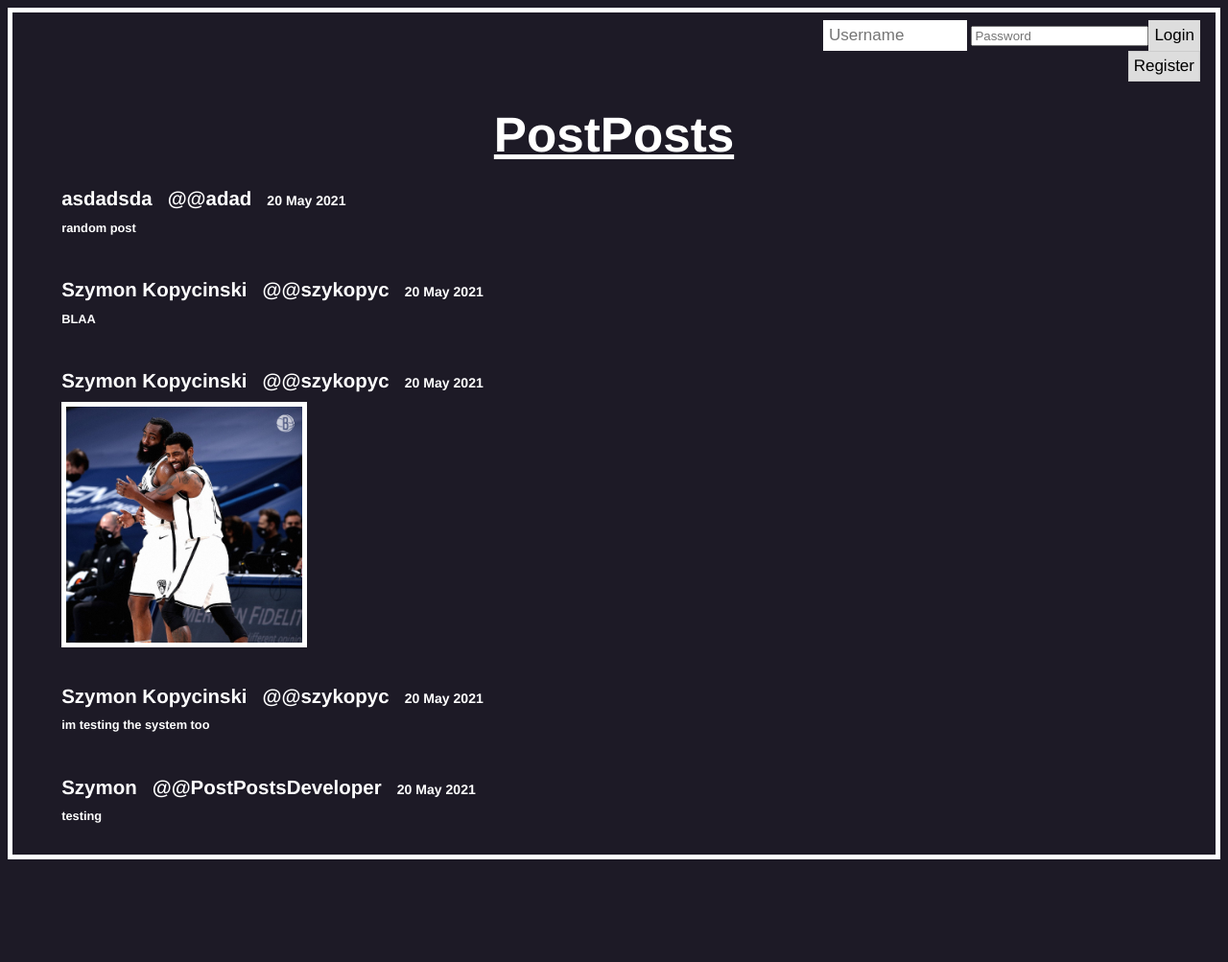
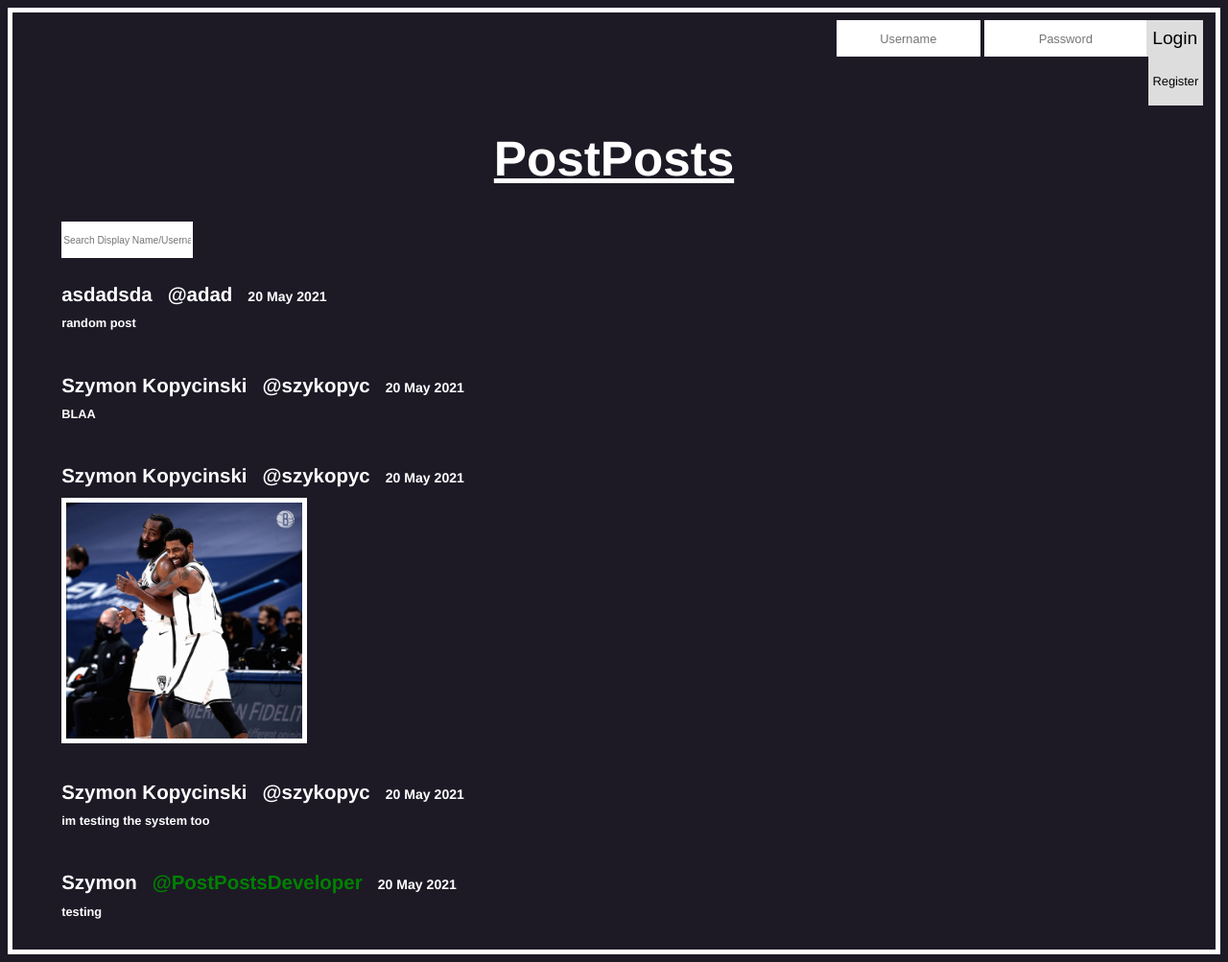
Before and after one commit to szykopyc/PostPosts, a Flask app: page / in a window 1280 px wide. Shown: the whole page at 96% size. Before the commit the page ends 896 px from the top, so only its background shows below. Run offline with Flask 2, Linux system fonts and the light colour scheme; data comes from the database, SQL or seed files in the repository; both versions use the stored data as it was after the commit.

Commit message:
Added search input to look at specific users posts, and fixed style css

```diff
--- a/main.py
+++ b/main.py
@@ -40,10 +40,14 @@ def post(author,textToPost,displayName,imageURL=''):
   con.commit()
   con.close()
 
-def showPosts():
+def showPosts(searchParameter=None):
   con = sqlite3.connect("PostPosts.db")
   cur = con.cursor()
-  cur.execute('''SELECT rowid,* FROM posts;''')
+  if searchParameter==None:
+    cur.execute('''SELECT rowid,* FROM posts;''')
+
+  else:
+    cur.execute(f'''SELECT rowid,* FROM posts WHERE username='@'||'{searchParameter}' OR displayName='{searchParameter}' OR post = '{searchParameter}'; ''')
   data=cur.fetchall()
   con.close()
   return data
@@ -104,6 +108,8 @@ def createPost():
 def login():
   if request.method == 'POST':
       user = request.form['uname']
+      if user[0]!='@':
+        user='@'+user
       passw = request.form['pword']
       passw=passw.encode()
       resp = make_response(redirect('/'))
@@ -135,6 +141,7 @@ def logout():
 def register():
   if request.method=="POST":
     username = request.form['username']
+    username='@'+username
     display = request.form['displayname']
     password=request.form['password']
     confirm=request.form['confirm']
@@ -152,17 +159,32 @@ def register():
       return redirect('/')
   return render_template('register.html')
 
+@app.route('/searchpost', methods=['POST','GET'])
+def searchPost():
+  if request.method=="POST":
+    posts=showPosts(request.form['searchQuery'])
+    userName = request.cookies.get('userName')
+    userPassword=request.cookies.get('userPassword')
+    noContentCookie=request.cookies.get('nocontentwarning')
+
+    try:
+      return render_template('index.html',posts=posts.reverse(),noContentCookie=noContentCookie,cookie=userName,passCookie=userPassword)
+    except:
+      return render_template('index.html',posts=posts, noContentCookie=noContentCookie,cookie=userName,passCookie=userPassword)
+
+
 @app.route('/')
 def home():
   posts=showPosts()
   userName = request.cookies.get('userName')
   userPassword=request.cookies.get('userPassword')
   noContentCookie=request.cookies.get('nocontentwarning')
-
   try:
     return render_template('index.html',posts=posts.reverse(),noContentCookie=noContentCookie,cookie=userName,passCookie=userPassword)
   except:
     return render_template('index.html',posts=posts, noContentCookie=noContentCookie,cookie=userName,passCookie=userPassword)
 
+
+
 if __name__ ==  '__main__':
     app.run(host='0.0.0.0',debug=True)
--- a/static/style.css
+++ b/static/style.css
@@ -8,8 +8,10 @@ body {
   border: 5px solid white;
   overflow: auto;
   overflow-x: hidden;
+  word-wrap: break-word;
+}
 
-}
+html,body { min-height: 100%; }
 
 h2.author {
   display:inline;
@@ -43,6 +45,11 @@ h2.post{
   padding-top: 1vw;
   white-space: normal;
 }
+
+.postContent {
+  width: 10vw;
+}
+
 .createPostWrapper {
     font-family: "HelveticaNeue-Light", "Helvetica Neue Light", "Helvetica Neue",
     Helvetica, Arial, "Lucida Grande", sans-serif;
@@ -76,7 +83,6 @@ img {
   background-color: #1d1a26;
   padding: 8px 10px;
   border-radius: 8px ;
-  font-size: 17px;
   font-weight: bold;
 }
 
@@ -167,9 +173,10 @@ img {
   color: black;
   padding: 5px;
   float: right;
-  margin-right: 16px;
-  font-size: 17px;
-  border: 1px solid #ccc;
+  margin-right: 1vw;
+  font-size: 1vw;
+  min-width: 1.2vw;
+  min-height: 3vw;
 }
 /* Style the input container */
 .topnav .login-container {
@@ -190,11 +197,13 @@ img {
   float: right;
   padding: 6px;
   margin-top: 8px;
-  margin-right: 16px;
+  margin-right: 1vw;
   background: #ddd;
   font-size: 17px;
   border: none;
   cursor: pointer;
+  font-size: 0.8vw;
+  min-height: 3vw;
 }
 
 label {
@@ -219,12 +228,57 @@ label {
     width: 100%;
     margin: 0;
     padding: 14px;
+    font-size: 4vw;
   }
   .topnav input[type=text] {
     border: 1px solid #ccc;
+    font-size: 5vw;
+  }
+  .topnav input{
+    min-width: 100%;
+    min-height: 3vw;
+  }
+  ::-webkit-input-placeholder {
+    text-align: center;
+    font-size: 4vw;
   }
 }
 
 #developer {
   color: green;
 }
+
+.searchPost{
+  margin-left: 4vw;
+  font-size: 5vw;
+}
+
+#searchQuery{
+  font-size: 0.8vw;
+  min-width: 9vw;
+  border:0;
+  min-height: 3vw;
+}
+
+#searchQuery::-webkit-input-placeholder{
+  text-align: center;
+}
+
+#logouttext,#logoutbutton {
+  font-size: 1.2vw;
+}
+
+#username,#password {
+  font-size: 1vw;
+  border:0;
+  min-height: 3vw;
+}
+
+#username,#password::-webkit-input-placeholder {
+  text-align: center;
+}
+
+
+#loginBtn{
+  font-size: 1.5vw;
+}
--- a/templates/index.html
+++ b/templates/index.html
@@ -13,22 +13,27 @@
       <div class="login-container">
         {% if cookie==None and passCookie==None: %}
         <form action="/login" method="post">
-          <input type="text" placeholder="Username" name="uname">
-          <input type="password" placeholder="Password" name="pword">
-          <button type="submit">Login</button>
+          <input type="text" placeholder="Username" name="uname" id="username">
+          <input type="password" placeholder="Password" name="pword" id="password">
+          <button type="submit" id="loginBtn">Login</button>
         </form>
         {% endif %}
         {% if cookie!=None and passCookie!=None: %}
         <form action="/logout" method="post">
-          <label id="logouttext">Logged in as {{cookie}}&ensp;</label><button type="submit">Logout</button>
+          <label id="logouttext">Logged in as {{cookie}}&ensp;</label><button type="submit" id="logoutButton">Logout</button>
         </form>
         {% endif %}
         {% if cookie==None and passCookie==None: %}
-        <a href={{url_for('register')}} class="active" id="register">Register</a>
+        <a href={{url_for('register')}} class="active" id="register"><p>Register</p></a>
         {% endif %}
       </div>
     </div>
     <p id="title"><u>PostPosts</u></p>
+    <div class="searchPost">
+      <form action="/searchpost" method="POST">
+        <input type="text" name="searchQuery" id="searchQuery"placeholder="Search Display Name/Username"><br>
+      </form>
+    </div>
     <div class="container">
         {% if cookie!=None and passCookie!=None: %}
         <div class="createPostWrapper">
@@ -37,7 +42,7 @@
             {% endif %}
             <form action="/createpost" method="post" enctype="multipart/form-data">
                 <div class="textBoxWrapper">
-                    <span class="textBox">Post:<br><input type="text" name="postContent"><br></span>
+                    <span class="textBox">Post:<br><input type="text" name="postContent" class="postContent"><br></span>
                 </div>
                 <div class="uploadBtnWrapper">
                     <button class="btn">Upload Image/Video:</button>
@@ -55,11 +60,11 @@
         {% set fileurl=post[5].replace(" ","%20") %}
         {% if post == posts[0]: %}
         <div class="postContainer" id="firstPost">
-        {% if post[2]!='PostPostsDeveloper':%}
-        <h2 class="author">{{ post[3] }}</h2>&emsp;<h2 class="author">@{{ post[2] }}</h2>&emsp;<h2 class="date">{{ post[1] }}</h2>
+        {% if post[2]!='@PostPostsDeveloper':%}
+        <h2 class="author">{{ post[3] }}</h2>&emsp;<h2 class="author">{{ post[2] }}</h2>&emsp;<h2 class="date">{{ post[1] }}</h2>
         {% endif %}
-        {% if post[2]=='PostPostsDeveloper': %}
-        <h2 class="author">{{ post[3] }}</h2>&emsp;<h2 class="author" id="developer">@{{ post[2] }}</h2>&emsp;<h2 class="date">{{ post[1] }}</h2>
+        {% if post[2]=='@PostPostsDeveloper': %}
+        <h2 class="author">{{ post[3] }}</h2>&emsp;<h2 class="author" id="developer">{{ post[2] }}</h2>&emsp;<h2 class="date">{{ post[1] }}</h2>
         {% endif %}
         <h2 class="post">{{ post[4] }}</h2>
         {% if post[5] != '' and fileurl.endswith(('.jpeg','.jpg','.png','.gif','.jfif','.PNG')):%}
@@ -70,11 +75,17 @@
         {% endif %}
         </div>
         {% endif %}
+
         {% if post != posts[0]: %}
         <div class="postContainer">
-        <h2 class="author">{{ post[3] }}</h2>&emsp;<h2 class="author">@{{ post[2] }}</h2>&emsp;<h2 class="date">{{ post[1] }}</h2>
+        {% if post[2]!='@PostPostsDeveloper':%}
+        <h2 class="author">{{ post[3] }}</h2>&emsp;<h2 class="author">{{ post[2] }}</h2>&emsp;<h2 class="date">{{ post[1] }}</h2>
+        {% endif %}
+        {% if post[2]=='@PostPostsDeveloper': %}
+        <h2 class="author">{{ post[3] }}</h2>&emsp;<h2 class="author" id="developer">{{ post[2] }}</h2>&emsp;<h2 class="date">{{ post[1] }}</h2>
+        {% endif %}
         <h2 class="post">{{ post[4] }}</h2>
-        {% if post[5] != '' and fileurl.endswith(('.jpeg','.jpg','.png','.gif','.jfif','.PNG')):%}
+        {% if post[5] != '' and fileurl.endswith(('.jpeg','.jpg','.png','.gif','.jfif','.PNG','.JPG','.JPEG')):%}
         <img src={{ fileurl }}>
         {% endif %}
         {% if post[5] != '' and fileurl.endswith(('.mp4','.mov','.webm','.ogg','.mpeg','.m4p')):%}
```
Also changed, not shown: PostPosts.db, static/files/jamesandharden.jpg (added).
